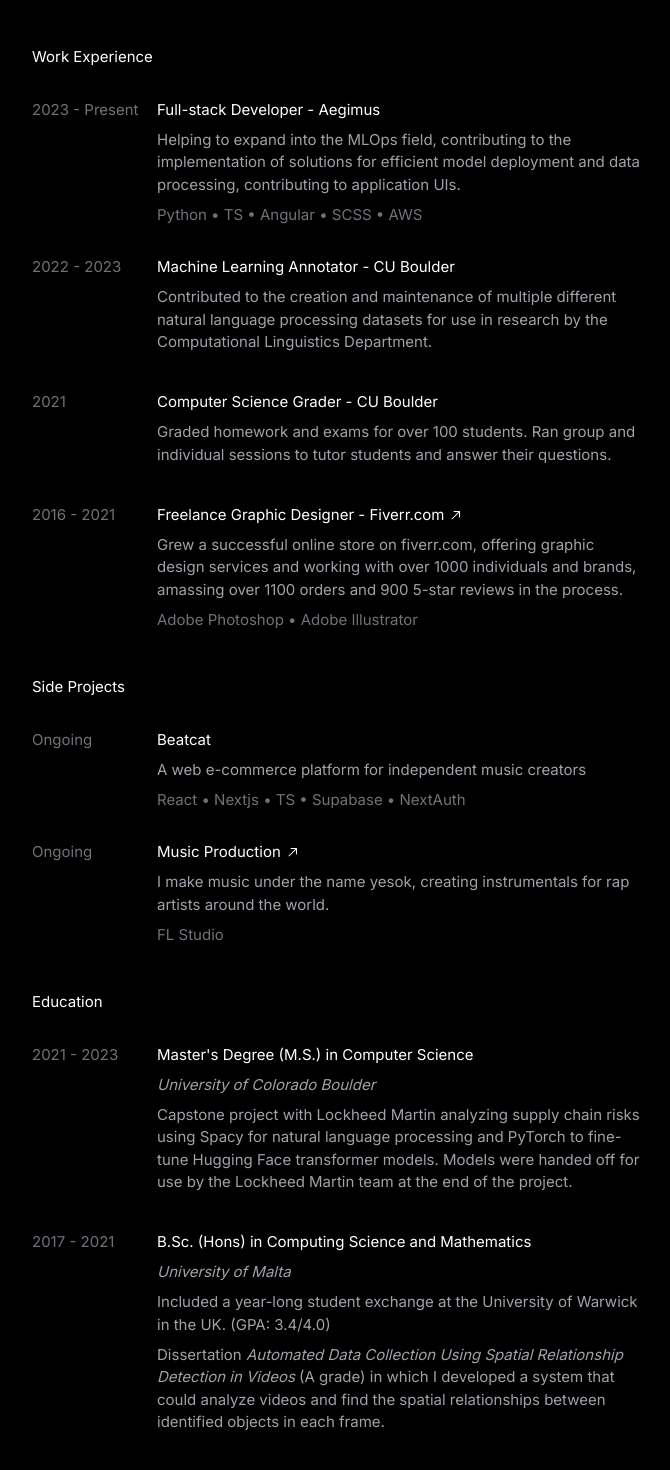
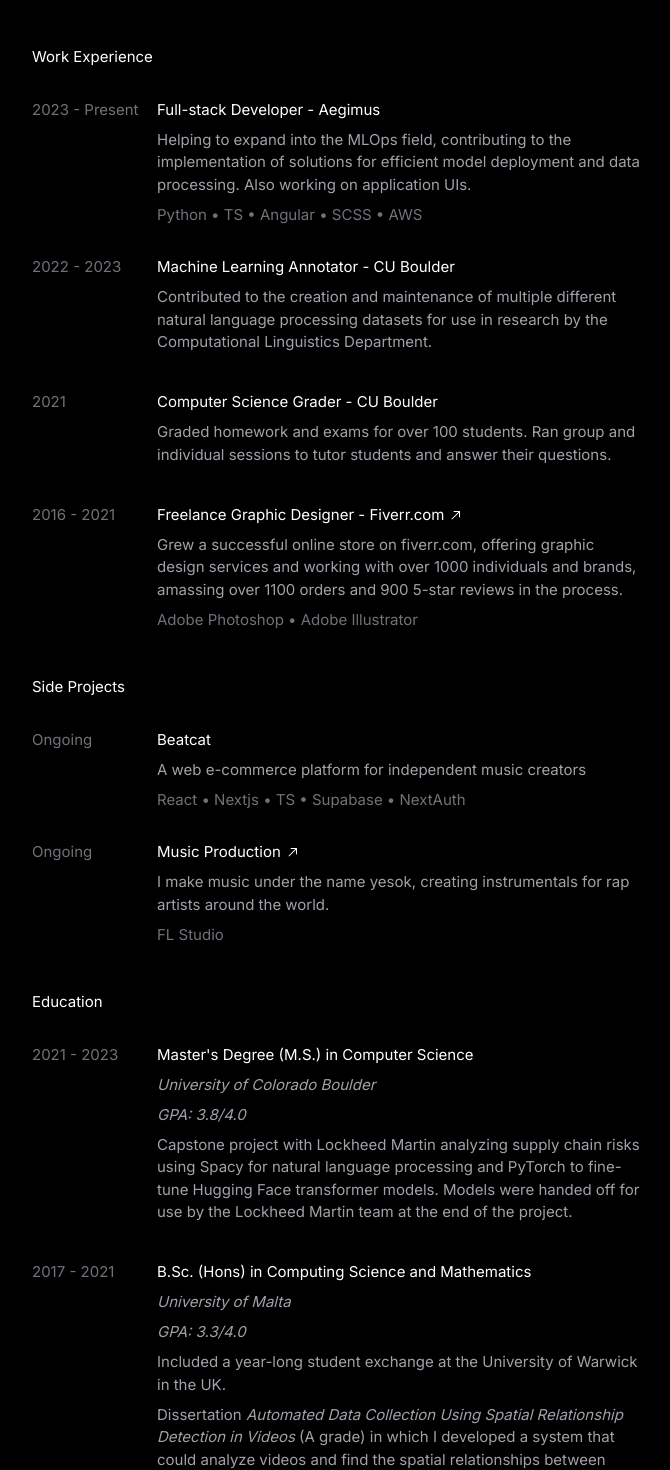
Before and after one commit to martinbartolo/resume-website, a Next.js app: page / in a window 1280 px wide. Shown: the part 369-1839 px from the top of the page, without its empty margins (303-973 px from the left). Built offline with nearby package versions, Linux system fonts and the light colour scheme.

Commit message:
Minor content updates to work and education

```diff
--- a/app/content/education.json
+++ b/app/content/education.json
@@ -6,18 +6,16 @@
       "Capstone project with Lockheed Martin analyzing supply chain risks using Spacy for natural language processing and PyTorch to fine-tune Hugging Face transformer models. Models were handed off for use by the Lockheed Martin team at the end of the project."
     ],
     "gpa": "3.8/4.0",
-    "location": "Boulder, CO",
     "school": "University of Colorado Boulder"
   },
   {
     "date": "2017 - 2021",
     "degree": "B.Sc. (Hons) in Computing Science and Mathematics",
     "extras": [
-      "Included a year-long student exchange at the University of Warwick in the UK. (GPA: 3.4/4.0)",
+      "Included a year-long student exchange at the University of Warwick in the UK.",
       "Dissertation [*Automated Data Collection Using Spatial Relationship Detection in Videos*](https://github.com/martin-bartolo/spatial-relationship-detection-bsc-final-year-project/blob/master/Short-Review-Paper.pdf) (A grade) in which I developed a system that could analyze videos and find the spatial relationships between identified objects in each frame."
     ],
     "gpa": "3.3/4.0",
-    "location": "Msida, Malta",
     "school": "University of Malta"
   }
 ]
--- a/app/content/work-experience.json
+++ b/app/content/work-experience.json
@@ -2,7 +2,7 @@
   {
     "company": "Aegimus",
     "date": "2023 - Present",
-    "description": "Helping to expand into the MLOps field, contributing to the implementation of solutions for efficient model deployment and data processing, contributing to application UIs.",
+    "description": "Helping to expand into the MLOps field, contributing to the implementation of solutions for efficient model deployment and data processing. Also working on application UIs.",
     "link": null,
     "position": "Full-stack Developer",
     "technologies": ["Python", "TS", "Angular", "SCSS", "AWS"]
--- a/app/page.tsx
+++ b/app/page.tsx
@@ -83,6 +83,7 @@
               <div className="flex w-full flex-col gap-2">
                 <Title>{item.degree}</Title>
                 <p className="italic">{item.school}</p>
+                <p className="italic">GPA: {item.gpa}</p>
                 <ul>
                   {item.extras.map((extra, extra_index) => (
                     <li key={extra_index}>
```
